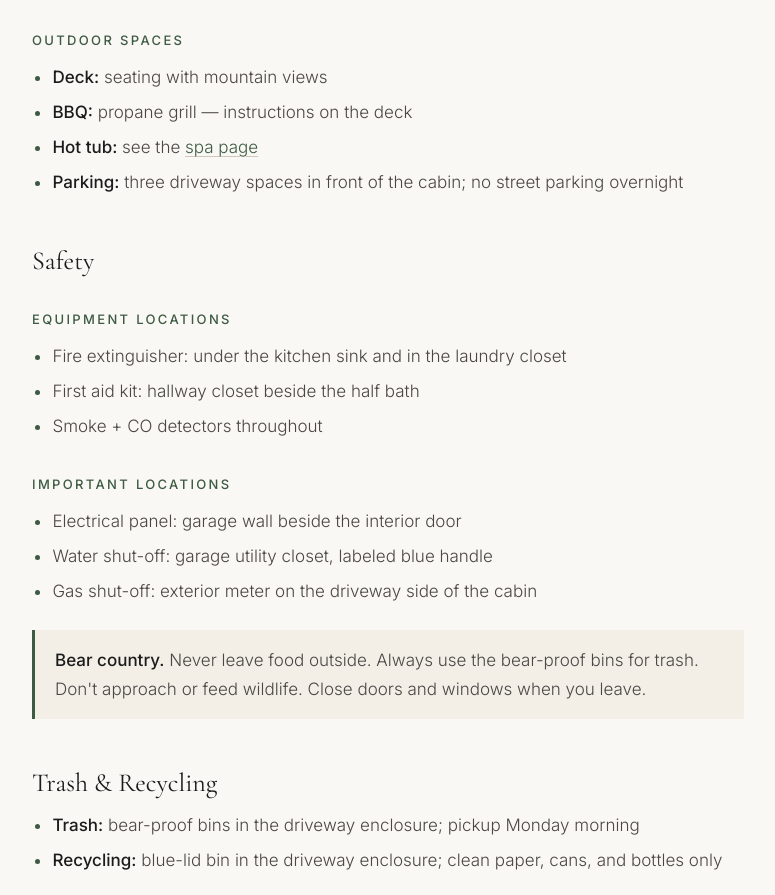
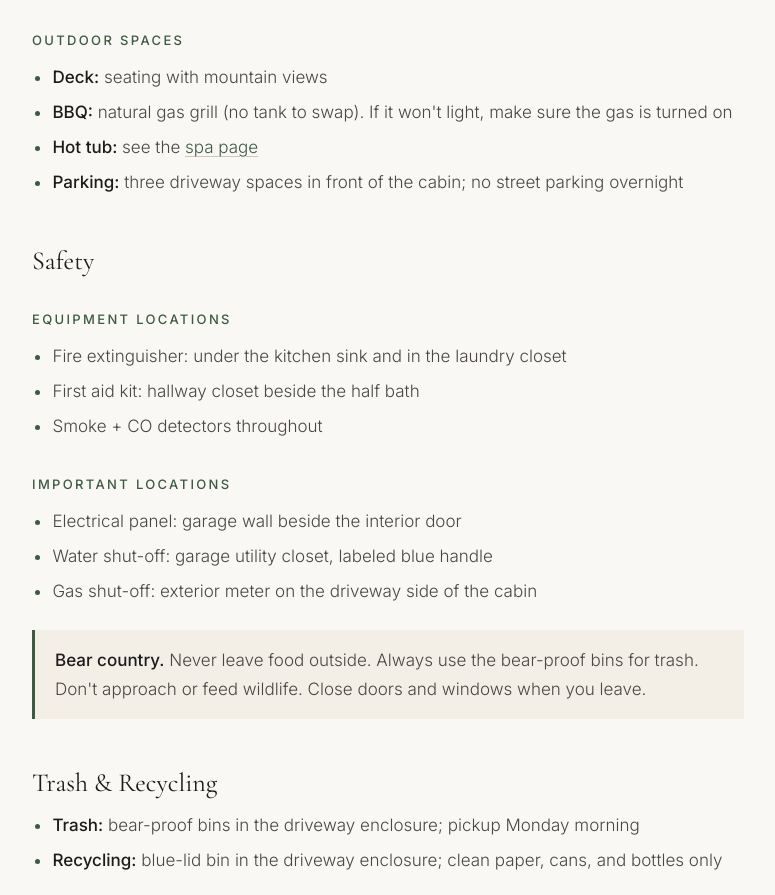
Before and after one commit to crutkas/PineAndPrairieCabin, an Astro site: page /guest/house in a window 1280 px wide. Shown: the part 1726-2621 px from the top of the page, without its empty margins (252-1027 px from the left). Built offline with nearby package versions, Linux system fonts and the light colour scheme; Astro itself is replaced by a stand-in of ours.

Commit message:
Guest house: natural gas BBQ, make sure gas is on
Co-authored-by: Copilot App <223556219+Copilot@users.noreply.github.com>

```diff
--- a/src/pages/guest/house.astro
+++ b/src/pages/guest/house.astro
@@ -63,7 +63,7 @@ import Guest from '../../layouts/Guest.astro';
   <h3>Outdoor Spaces</h3>
   <ul>
     <li><strong>Deck:</strong> seating with mountain views</li>
-    <li><strong>BBQ:</strong> propane grill — instructions on the deck</li>
+    <li><strong>BBQ:</strong> natural gas grill (no tank to swap). If it won't light, make sure the gas is turned on</li>
     <li><strong>Hot tub:</strong> see the <a href="/guest/spa">spa page</a></li>
     <!-- PLACEHOLDER --><li><strong>Parking:</strong> three driveway spaces in front of the cabin; no street parking overnight</li>
   </ul>
```
